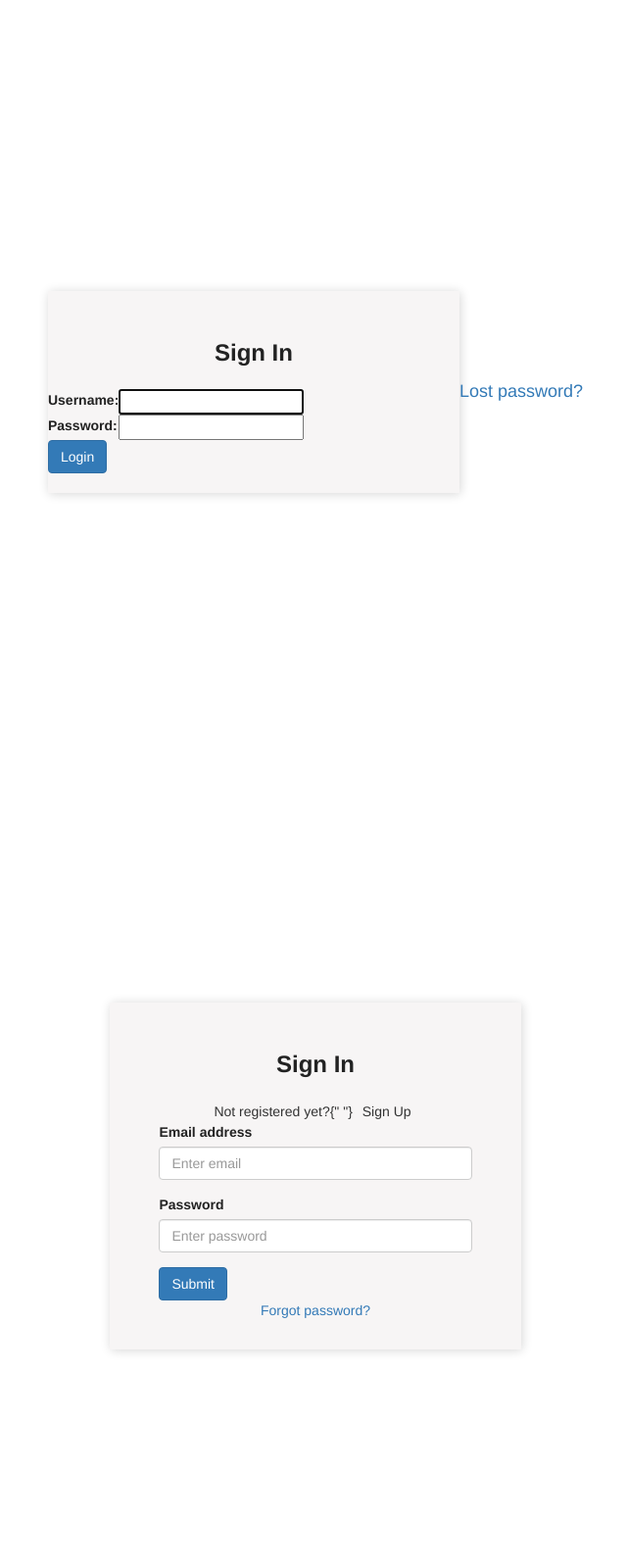
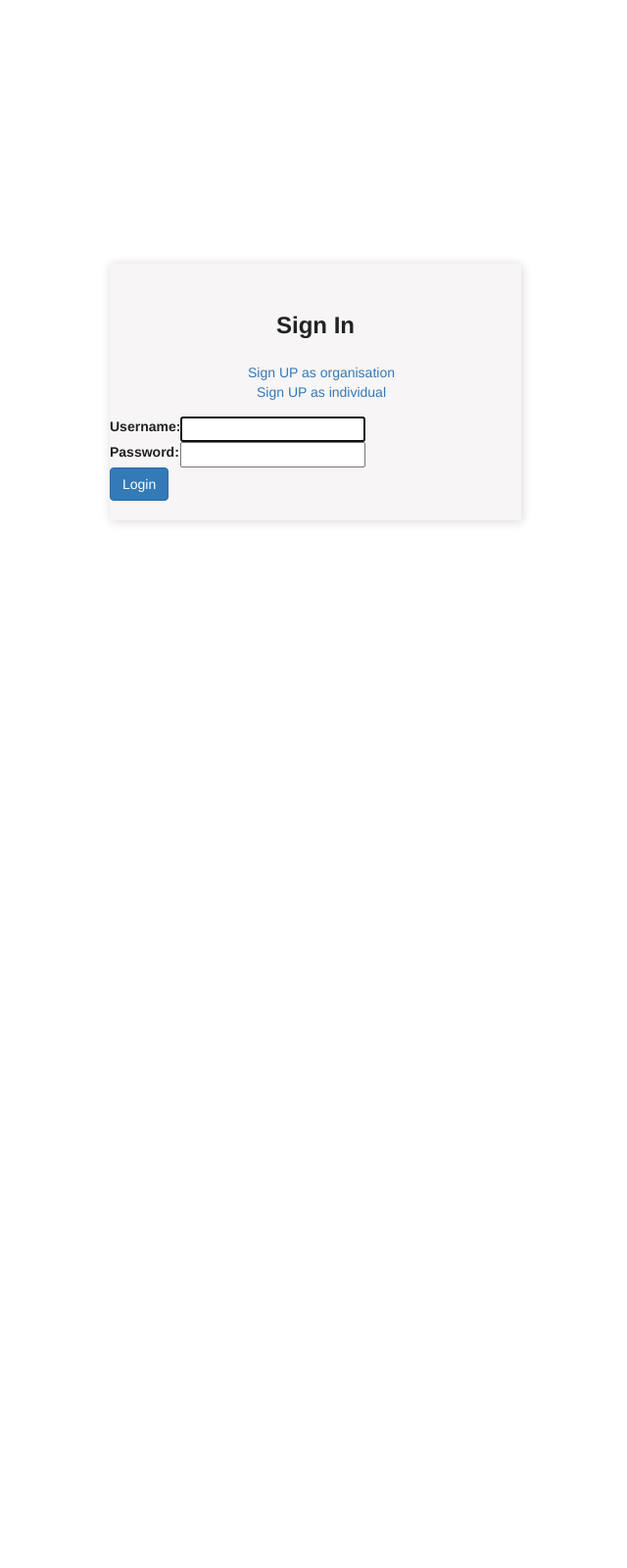
Before and after one commit to Yash-Keswani/FCS_project, a Django app: page /medimode/login in a window 1280 px wide. Shown: the whole page at 98% size, without its empty margins (318-958 px from the left). After the commit the page ends 535 px from the top, so only its background shows below. Run offline with Django 4.2, Linux system fonts and the light colour scheme; parts of the project's set-up code (start-up, migrations or seed data) failed here and were passed over; some libraries are stand-ins or nearby versions.

Commit message:
Routing added login page

```diff
--- a/templates/registration/login.html
+++ b/templates/registration/login.html
@@ -15,31 +15,36 @@
 <p>Your username and password didn't match. Please try again.</p>
 {% endif %}
 
+<form class="form" method="post" action="{% url 'login' %}">
+  <div class="form-content">
+    <h3 class="form-title">Sign In</h3>
 {% if next %}
     {% if user.is_authenticated %}
-    <p>Your account doesn't have access to this page. To proceed,
+    <p >Your account doesn't have access to this page. To proceed,
     please login with an account that has access.</p>
 
     {% else %}
-    <p>Please login to see this page.</p>
+    <p class="text-center">Please login to see this page.</p>
     {% endif %}
 {% endif %}
-<form class="form" method="post" action="{% url 'login' %}">
-    <div class="form-content">
-        <h3 class="form-title">Sign In</h3>
+        </div>
+        <div class="text-center">
+          <a href="/medimode/signup/org"><button class="link-primary"></button>Sign UP as organisation</button></a>
+          <br>
+          <a href="/medimode/signup/individual"><button class="link-primary"></button>Sign UP as individual</button></a>
         </div>
 {% csrf_token %}
 <table>
 <tr>
     <div class="form-group mt-3">
         <td>{{ form.username.label_tag }}</td>
-        <td>{{ form.username }}</td>
+        <td >{{ form.username }}</td>
     </div>
 </tr>
 <tr>
     <div class="form-group mt-3">
         <td>{{ form.password.label_tag }}</td>
-        <td>{{ form.password }}</td>
+        <td >{{ form.password }}</td>
     </div>
 </tr>
 </table>
@@ -50,7 +55,7 @@
 </form>
 
 {# Assumes you set up the password_reset view in your URLconf #}
-<h4 class="text-center mt-2"><a>Lost password?</a></h4>
+<!-- <h4 class="text-center mt-2"><a>Lost password?</a></h4> -->
 
 
 {% endblock %}
@@ -59,44 +64,44 @@
 
 </div>
 
-<div class="Main-form">
-    <form class="form">
+<!-- <div class="Main-form"> -->
+    <!-- <form class="form"> -->
     <!-- {/* <form> */} -->
-      <div class="form-content">
-        <h3 class="form-title">Sign In</h3>
-        <div class="text-center">
-          Not registered yet?{" "}
-          <button class="link-primary" onClick={changeAuthMode}>
-            Sign Up
-          </button>
-        </div>
-        <div class="form-group mt-3">
-          <label>Email address</label>
-          <input
-            type="email"
-            class="form-control mt-1"
-            placeholder="Enter email"
-          />
-        </div>
-        <div class="form-group mt-3">
-          <label>Password</label>
-          <input
-            type="password"
-            class="form-control mt-1"
-            placeholder="Enter password"
-          />
-        </div>
-        <div class="d-grid mt-3">
-          <button type="submit" class="btn btn-primary">
-            Submit
-          </button>
-        </div>
-        <p class="text-center mt-2">
-            <a href="#">Forgot password?</a>
-        </p>
-      </div>
-    </form>
-  </div>
+      <!-- <div class="form-content"> -->
+        <!-- <h3 class="form-title">Sign In</h3> -->
+        <!-- <div class="text-center"> -->
+          <!-- Not registered yet?{" "} -->
+          <!-- <button class="link-primary" onClick={changeAuthMode}> -->
+            <!-- Sign Up -->
+          <!-- </button> -->
+        <!-- </div> -->
+        <!-- <div class="form-group mt-3"> -->
+          <!-- <label>Email address</label> -->
+          <!-- <input -->
+            <!-- type="email" -->
+            <!-- class="form-control mt-1" -->
+            <!-- placeholder="Enter email" -->
+          <!-- /> -->
+        <!-- </div> -->
+        <!-- <div class="form-group mt-3"> -->
+          <!-- <label>Password</label> -->
+          <!-- <input -->
+            <!-- type="password" -->
+            <!-- class="form-control mt-1" -->
+            <!-- placeholder="Enter password" -->
+          <!-- /> -->
+        <!-- </div> -->
+        <!-- <div class="d-grid mt-3"> -->
+          <!-- <button type="submit" class="btn btn-primary"> -->
+            <!-- Submit -->
+          <!-- </button> -->
+        <!-- </div> -->
+        <!-- <p class="text-center mt-2"> -->
+            <!-- <a href="#">Forgot password?</a> -->
+        <!-- </p> -->
+      <!-- </div> -->
+    <!-- </form> -->
+  <!-- </div> -->
 
 
 
```
